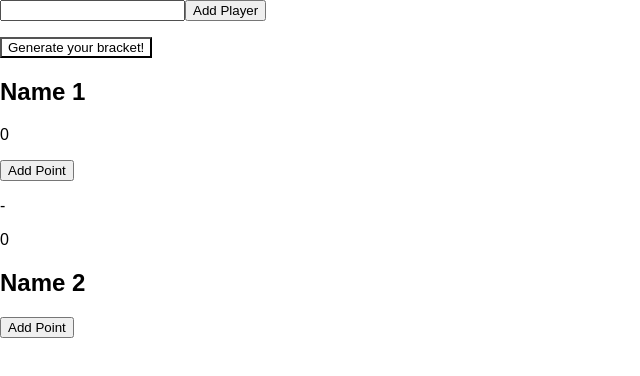
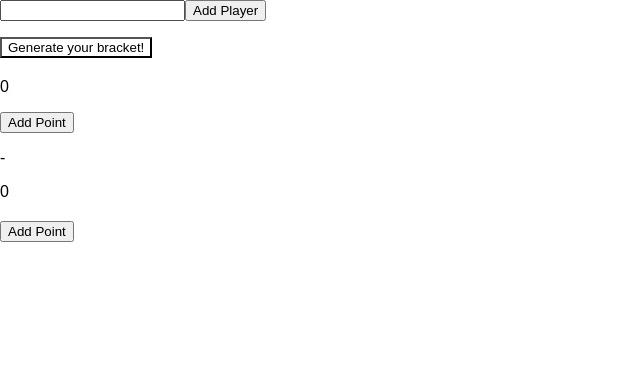
Before and after one commit to AWells64/TableTourney, a React (Create React App) app: page / in a window 1280 px wide. Shown: the top 376 px of the page, without its empty margins (0-640 px from the left). Built offline with nearby package versions, Linux system fonts and the light colour scheme.

Commit message:
Current match now outputs player names

```diff
--- a/src/components/CurrentGame.js
+++ b/src/components/CurrentGame.js
@@ -39,7 +39,7 @@ class CurrentGame extends Component {
     }
 
     render() {
-        let { p1Points, p2Points } = this.state;
+        let { p1Points, p2Points, gameNo } = this.state;
         let winner = "";
 
         if (p1Points >= 21) {
@@ -51,31 +51,31 @@ class CurrentGame extends Component {
         if (winner === 'p1') {
             return (
                 <div>
-                    <h2>player 1 name wins!</h2>
+                    <h2>{ this.props.matches[gameNo].player1 } is the winner!</h2>
                     <p>{p1Points} - {p2Points}</p>
-                    <button onClick={ () => this.initiateNextGame(winner) }>Next game</button>
+                    <button onClick={ () => this.initiateNextGame(this.props.matches[gameNo].player1) }>Next game</button>
                 </div>
             )
         } else if (winner === 'p2') {
             return (
                 <div>
-                    <h2>player 2 name wins!</h2>
+                    <h2>{ this.props.matches[gameNo].player2 } is the winner!</h2>
                     <p>{p1Points} - {p2Points}</p>
-                    <button onClick={ () => this.initiateNextGame(winner) }>Next game</button>
+                    <button onClick={ () => this.initiateNextGame(this.props.matches[gameNo].player2) }>Next game</button>
                 </div>
             )
         } else {
             return (
                 <div>
                     <div>
-                        <h2>Name 1</h2>
+                        <h2>{ this.props.matches[gameNo] ? this.props.matches[gameNo].player1: null  }</h2>
                         <p>{ p1Points }</p>
                         <button onClick={ this.addP1Point }>Add Point</button>
                     </div>
                     <p>{ ' - ' }</p>
                     <div>
                         <p>{ p2Points }</p>
-                        <h2>Name 2</h2>
+                        <h2>{ this.props.matches[gameNo] ? this.props.matches[gameNo].player2: null }</h2>
                         <button onClick={ this.addP2Point }>Add Point</button>
                     </div>
                 </div>
--- a/src/containers/CurrentGame.js
+++ b/src/containers/CurrentGame.js
@@ -4,7 +4,8 @@ import { saveMatch } from '../data/actions';
 
 const mapStateToProps = (state) => {
     return {
-        players: state.players
+        players: state.players,
+        matches: state.matches
     }
 }
 
```
